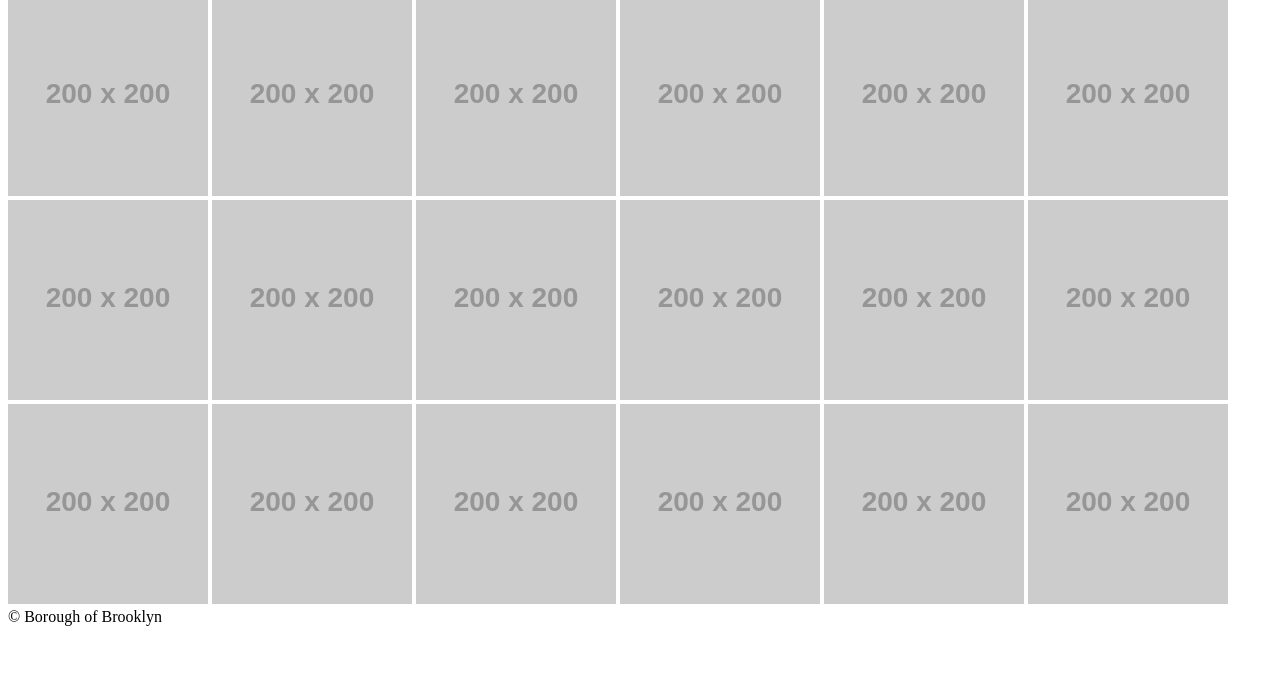
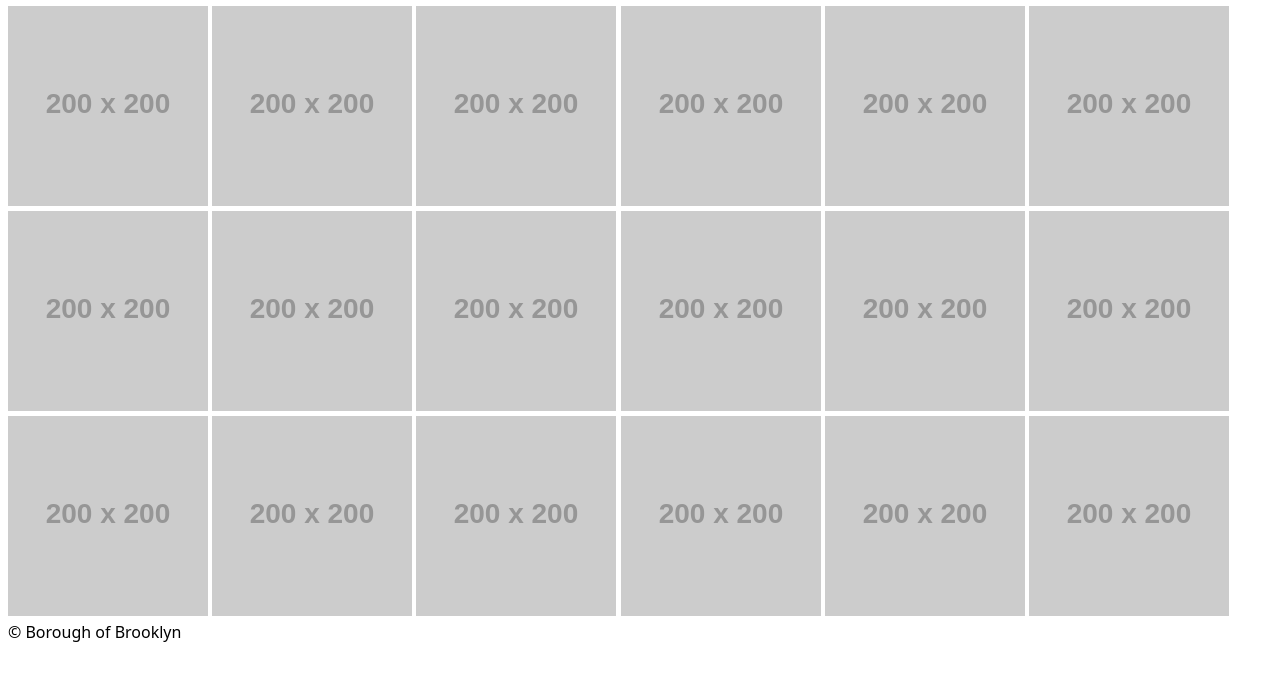
Before and after one commit to craigmckeachie/2024-spring-workbook1, a plain HTML site: page exercises/city-site/gallery.html in a window 1280 px wide. Shown: the part 110-800 px from the top of the page. Drawn offline with Linux system fonts and the light colour scheme; placeholder pictures from the web are drawn by us.

Commit message:
exercise 2-21

```diff
--- /dev/null
+++ b/exercises/city-site/css/styles.css
@@ -0,0 +1,12 @@
+body {
+  font-family: system-ui, -apple-system, BlinkMacSystemFont, "Segoe UI", Roboto, Oxygen, Ubuntu, Cantarell, "Open Sans",
+    "Helvetica Neue", sans-serif;
+}
+
+.fancy-table, .fancy-table td {
+    border-width: 1px;
+    border-style: solid;
+    border-color: blue;
+    border-collapse: collapse;
+    padding: .5rem;
+}
--- a/exercises/city-site/gallery.html
+++ b/exercises/city-site/gallery.html
@@ -4,6 +4,7 @@
     <meta charset="UTF-8" />
     <meta name="viewport" content="width=device-width, initial-scale=1.0" />
     <title>Brooklyn</title>
+    <link rel="stylesheet" href="css/styles.css" />
   </head>
   <body>
     <header>
@@ -14,25 +15,24 @@
     </header>
     <main>
       <h1>Image Gallery</h1>
-      <img src="https://placehold.co/200" alt="placeholder image">
-      <img src="https://placehold.co/200" alt="placeholder image">
-      <img src="https://placehold.co/200" alt="placeholder image">
-      <img src="https://placehold.co/200" alt="placeholder image">
-      <img src="https://placehold.co/200" alt="placeholder image">
-      <img src="https://placehold.co/200" alt="placeholder image">
-      <img src="https://placehold.co/200" alt="placeholder image">
-      <img src="https://placehold.co/200" alt="placeholder image">
-      <img src="https://placehold.co/200" alt="placeholder image">
-      <img src="https://placehold.co/200" alt="placeholder image">
-      <img src="https://placehold.co/200" alt="placeholder image">
-      <img src="https://placehold.co/200" alt="placeholder image">
-      <img src="https://placehold.co/200" alt="placeholder image">
-      <img src="https://placehold.co/200" alt="placeholder image">
-      <img src="https://placehold.co/200" alt="placeholder image">
-      <img src="https://placehold.co/200" alt="placeholder image">
-      <img src="https://placehold.co/200" alt="placeholder image">
-      <img src="https://placehold.co/200" alt="placeholder image">
-
+      <img src="https://placehold.co/200" alt="placeholder image" />
+      <img src="https://placehold.co/200" alt="placeholder image" />
+      <img src="https://placehold.co/200" alt="placeholder image" />
+      <img src="https://placehold.co/200" alt="placeholder image" />
+      <img src="https://placehold.co/200" alt="placeholder image" />
+      <img src="https://placehold.co/200" alt="placeholder image" />
+      <img src="https://placehold.co/200" alt="placeholder image" />
+      <img src="https://placehold.co/200" alt="placeholder image" />
+      <img src="https://placehold.co/200" alt="placeholder image" />
+      <img src="https://placehold.co/200" alt="placeholder image" />
+      <img src="https://placehold.co/200" alt="placeholder image" />
+      <img src="https://placehold.co/200" alt="placeholder image" />
+      <img src="https://placehold.co/200" alt="placeholder image" />
+      <img src="https://placehold.co/200" alt="placeholder image" />
+      <img src="https://placehold.co/200" alt="placeholder image" />
+      <img src="https://placehold.co/200" alt="placeholder image" />
+      <img src="https://placehold.co/200" alt="placeholder image" />
+      <img src="https://placehold.co/200" alt="placeholder image" />
     </main>
     <footer>&copy Borough of Brooklyn</footer>
   </body>
```
Also changed, not shown: exercises/city-site/index.html (+2 -1 lines).
